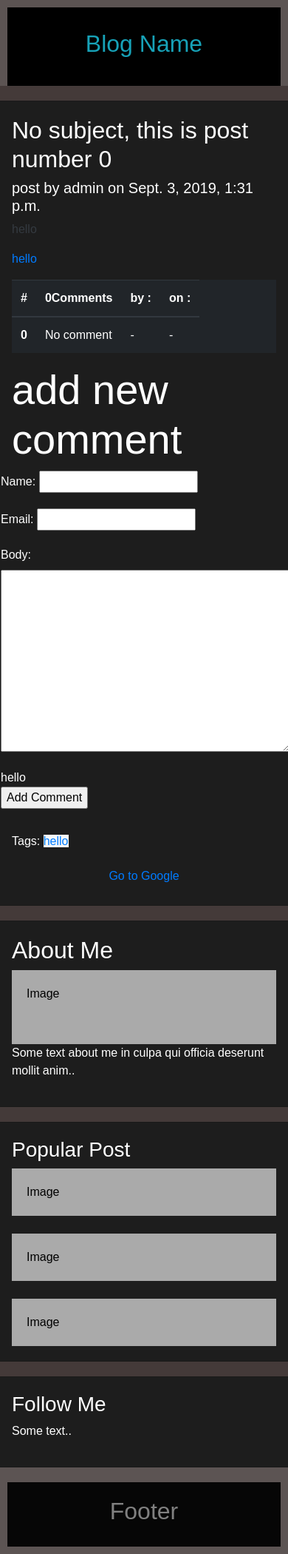
After one commit to heydarfahmi/Blog_django, a Django app: a page that uses templates/blog/base.html in a window 390 px wide. The commit adds this page. Shown: the whole page at 74% size. Run offline with Django 3.2, Linux system fonts and the light colour scheme; data comes from the database, SQL or seed files in the repository; both versions use the stored data as it was after the commit; parts of the project's set-up code (start-up, migrations or seed data) failed here and were passed over; some libraries are stand-ins or nearby versions.

Commit message:
post details added

```diff
--- /dev/null
+++ b/blog/forms.py
@@ -0,0 +1,9 @@
+from django import forms
+
+from blog.models import Comment
+
+
+class CommentForm(forms.ModelForm):
+    class Meta:
+        model = Comment
+        exclude = ('created','post')
--- a/blog/models.py
+++ b/blog/models.py
@@ -29,7 +29,7 @@ class Post(models.Model):
         return self.title
 
     def get_absolute_url(self):
-        return reverse('blog:post_detail', args=[self.created.year,
+        return reverse('blog:post_view', args=[self.created.year,
                                                  self.created.strftime('%m'),
                                                  self.created.strftime('%d'),
                                                  self.slug])
--- a/blog/urls.py
+++ b/blog/urls.py
@@ -1,10 +1,10 @@
 from django.contrib import admin
 from django.urls import path, include
 
-from blog.views import list_of_posts
+from blog.views import list_of_posts, post_view
 
 urlpatterns = [
     path('', list_of_posts,name='listed_post'),
     path('tag/<tag_slug>', list_of_posts, name='listed_post_by_post'),
-
+    path("<year>/<month>/<day>/<slug>/",post_view,name='post_view')
 ]
--- a/blog/views.py
+++ b/blog/views.py
@@ -2,6 +2,7 @@ from django.shortcuts import render, get_object_or_404
 from django.core.paginator import Paginator, PageNotAnInteger, EmptyPage
 from taggit.models import Tag
 
+from blog.forms import CommentForm
 from blog.models import Post
 
 
@@ -21,4 +22,24 @@ def list_of_posts(request, tag_slug=None):
         posts = paginator.page(1)
 
     return render(request, './blog/listed_post.html', context={'posts': posts, tag: tag})
+
+
 # Create your views here.
+def post_view(request, year, month, day, slug):
+    post = get_object_or_404(Post, created__year=year, created__month=month, created__day=day, slug=slug,
+                             is_published=True)
+    comment=None
+    comments = post.comments.all()
+    if request.method == "POST":
+        comment_form = CommentForm(data=request.POST)
+        if comment_form.is_valid():
+            comment = comment_form.save(commit=False)
+            comment.post = post
+            comment.save()
+    else:
+        comment_form = CommentForm()
+
+    return render(request, 'blog/view_post.html', context={'post': post,
+                                                            'comments':comments,
+                                                            'new_comment':comment,
+                                                           'comment_form': comment_form,})
--- a/templates/blog/base.html
+++ b/templates/blog/base.html
@@ -1,7 +1,9 @@
 <!DOCTYPE html>
+{%load static %}
 <html>
 <head>
     <meta name="viewport" content="width=device-width, initial-scale=1">
+    <link rel="stylesheet" href="{% static "/bootstrap.min.css" %}">
     <style>
         * {
             box-sizing: border-box;
@@ -24,6 +26,96 @@
             color: #17a2b8;
         }
 
+        .table-dark {
+            color: #fff;
+            background-color: #212529
+        }
+
+        .table-dark td, .table-dark th, .table-dark thead th {
+            border-color: #32383e
+        }
+
+        .table-dark.table-bordered {
+            border: 0
+        }
+
+        .table-dark.table-striped tbody tr:nth-of-type(odd) {
+            background-color: rgba(255, 255, 255, .05)
+        }
+
+        .table-dark.table-hover tbody tr:hover {
+            background-color: rgba(255, 255, 255, .075)
+        }
+
+        @media (max-width: 575.98px) {
+            .table-dark {
+                display: block;
+                width: 100%;
+                overflow-x: auto;
+                -webkit-overflow-scrolling: touch;
+                -ms-overflow-style: -ms-autohiding-scrollbar
+            }
+
+            .table-dark > .table-bordered {
+                border: 0
+            }
+        }
+
+        @media (max-width: 767.98px) {
+            .table-dark {
+                display: block;
+                width: 100%;
+                overflow-x: auto;
+                -webkit-overflow-scrolling: touch;
+                -ms-overflow-style: -ms-autohiding-scrollbar
+            }
+
+            .table-dark > .table-bordered {
+                border: 0
+            }
+        }
+
+        @media (max-width: 991.98px) {
+            .table-dark {
+                display: block;
+                width: 100%;
+                overflow-x: auto;
+                -webkit-overflow-scrolling: touch;
+                -ms-overflow-style: -ms-autohiding-scrollbar
+            }
+
+            .table-responsive-lg > .table-bordered {
+                border: 0
+            }
+        }
+
+        @media (max-width: 1199.98px) {
+            .table-responsive-xl {
+                display: block;
+                width: 100%;
+                overflow-x: auto;
+                -webkit-overflow-scrolling: touch;
+                -ms-overflow-style: -ms-autohiding-scrollbar
+            }
+
+            .table-responsive-xl > .table-bordered {
+                border: 0
+            }
+        }
+
+        .table-responsive {
+            display: block;
+            width: 100%;
+            overflow-x: auto;
+            -webkit-overflow-scrolling: touch;
+            -ms-overflow-style: -ms-autohiding-scrollbar
+        }
+
+        .table-responsive > .table-bordered {
+            border: 0
+        }
+
+
         /* Create two unequal columns that floats next to each other */
         /* Left column */
         .leftcolumn {
@@ -32,7 +124,8 @@
             float: left;
             width: 75%;
         }
-        .tag{
+
+        .tag {
             background: rgba(35, 0, 0, 0.96);
             color: #f8f0ff;
 
@@ -146,8 +239,8 @@
 </div>
 
 <div class="footer">
-   {% block footer %}
-    <h2>Footer</h2>
+    {% block footer %}
+        <h2>Footer</h2>
     {% endblock %}
 
 </div>
--- a/templates/blog/listed_post.html
+++ b/templates/blog/listed_post.html
@@ -2,7 +2,7 @@
 {% block content %}
     {% for post in posts %}
         <div class="card">
-            <h2>{{ post.title }}</h2>
+            <h2 class="datetime">{{ post.title }}</h2>
             <h5>post by {{ post.author }} on {{ post.created }}</h5>
             <div class="fakeimg" style="height:200px;">{{ post.body|linebreaks|truncatewords:30 }}</div>
             <p> Tags:
@@ -15,7 +15,7 @@
                     {% if not forloop.last %},{% endif %}
                     {#                {{ url "blog:post_list_by_tag" tag.slug }}}#}
                 {% endfor %}</p>
-        <a href="http://google.com" class="btn btn-default">Go to Google</a>
+        <a href="{{ post.get_absolute_url }}" class="btn btn-default">See more</a>
         </div>
     {% empty %}
 
--- /dev/null
+++ b/templates/blog/view_post.html
@@ -0,0 +1,71 @@
+{% extends "blog/base.html" %}
+{% load static %}
+{% block content %}
+    <div class="card">
+        <h2 class="datetime">{{ post.title }}</h2>
+        <h5>post by {{ post.author }} on {{ post.created }}</h5>
+        <div class="text-dark">{{ post.body|linebreaks|truncatewords:3 }}</div>
+        <div class="text-primary">{{ post.body|linebreaks|truncatewords:30 }}</div>
+        <table class="table table-dark">
+            <thead>
+            <tr>
+                <th scope="col">#</th>
+                <th scope="col">
+                    {% with comments.count as total_comments %}
+                        {{ total_comments }}Comment{{ total_comments|pluralize }}
+                    {% endwith %}
+                </th>
+                <th scope="col">by :</th>
+                <th scope="col">on :</th>
+            </tr>
+            </thead>
+            <tbody>
+            {% for comment in comments %}
+
+                <tr>
+                    <th scope="row">{{ comment.id }}</th>
+                    <td>{{ comment.body }}</td>
+                    <td>{{ comment.name }}</td>
+                    <td>{{ comment.created }}</td>
+                </tr>
+            {% empty %}
+                <tr>
+                    <th scope="row">0</th>
+                    <td>No comment</td>
+                    <td>-</td>
+                    <td>-</td>
+                </tr>
+
+            {% endfor %}
+
+            </tbody>
+        </table>
+        {% if new_comment %}
+            <h2>Your comment has been added.</h2>
+        {% else %}
+            <h2 class="display-4">add new comment</h2>
+            <form action="." method="post" class="form-group row">
+                <div class="flex-lg-row">
+
+                    {{ comment_form.as_p }}
+                    hello
+                    {% csrf_token %}
+                    <p><input type="submit" value="Add Comment"></p>
+                </div>
+
+            </form>
+        {% endif %}
+        <p> Tags:
+            {#        {{ post.tag.all|join:"," }}#}
+            {% for tag in post.tags.all %}
+
+                <span class="badge-light"><a href="{% url "blog:listed_post_by_post" tag.slug %}"
+                                             class="btn-link">{{ tag.name }}</a>
+                    </span>
+
+                {% if not forloop.last %},{% endif %}
+                {#                {{ url "blog:post_list_by_tag" tag.slug }}}#}
+            {% endfor %}</p>
+        <a href="http://google.com" class="btn btn-default">Go to Google</a>
+    </div>
+{% endblock %}
```
Also changed, not shown: db.sqlite3.
